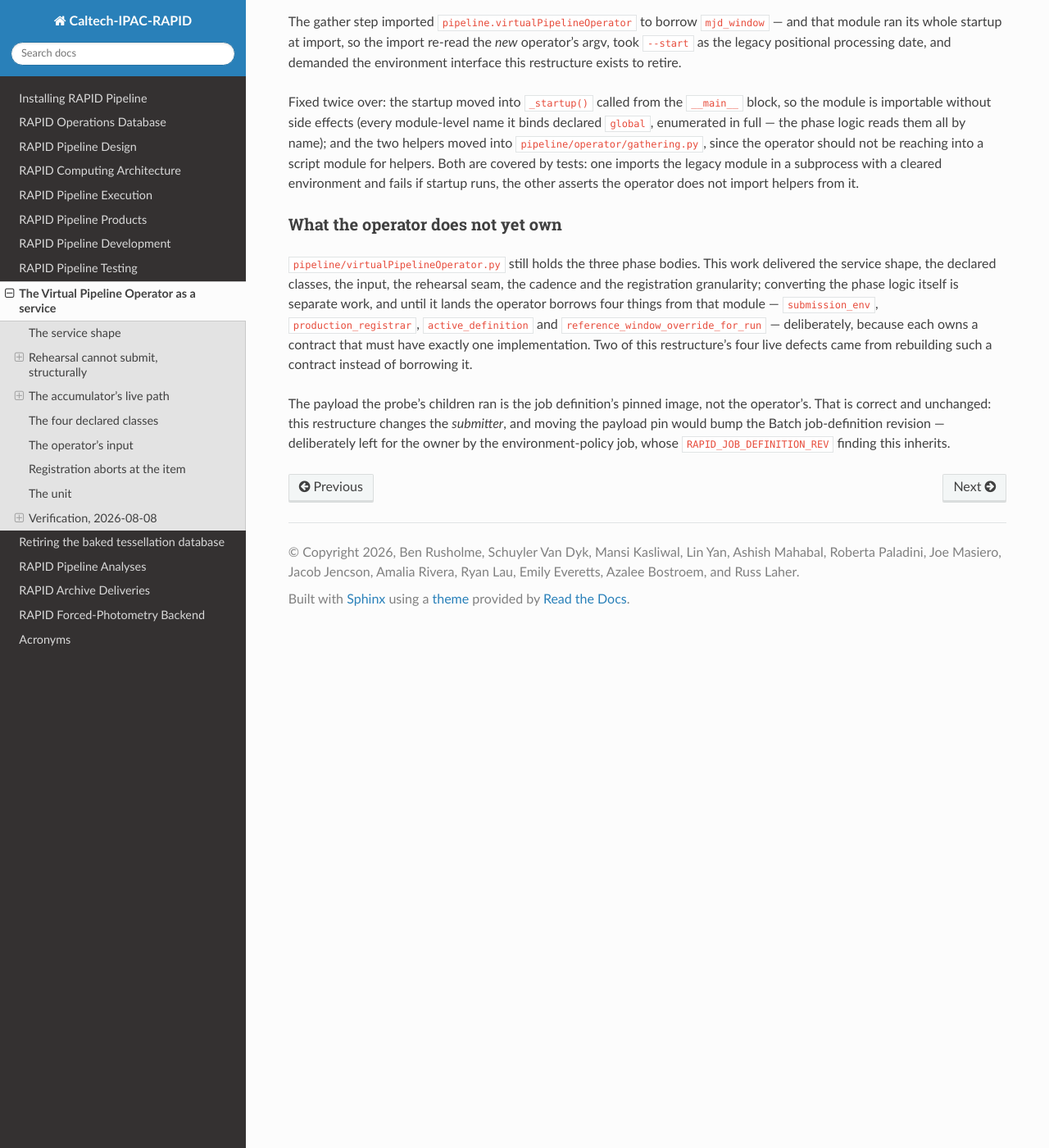
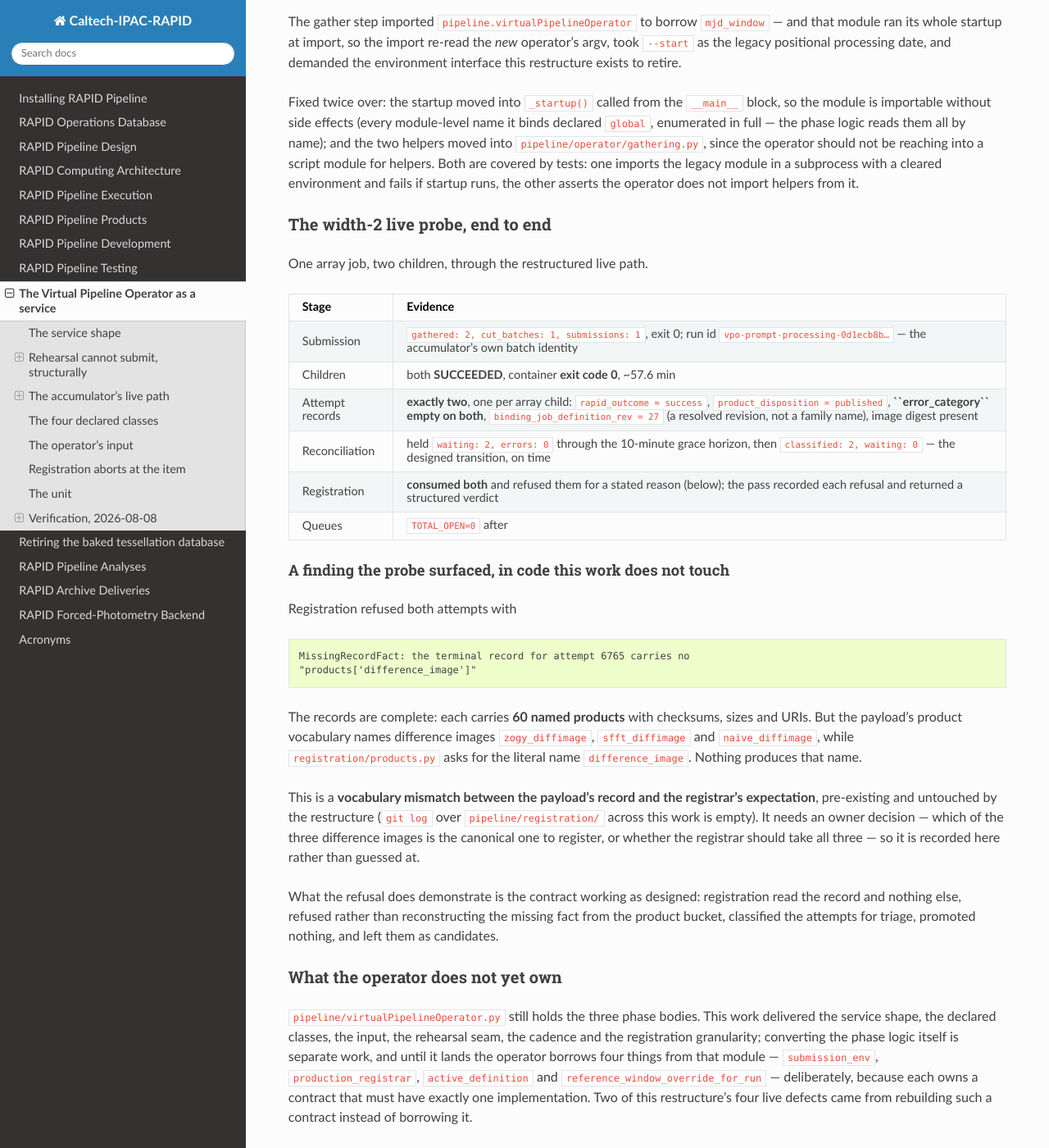
Before and after one commit to Caltech-IPAC/rapid, a Sphinx documentation site: the page built from docs/source/dev/vpo_service.rst, in a window 1280 px wide and 1400 px high, scrolled down 7071 px. Shown: the whole window at 82% size. Built offline with Sphinx 7.4.7 and the Read the Docs theme 3.1.0, drawn with Linux system fonts in a browser that asks for light colours.

Commit message:
docs: the width-2 probe end to end, and the product-name mismatch it found
The probe's full record: submission through the restructured live path,
both children SUCCEEDED at container exit 0 in ~57.6 min, exactly two
attempt rows with rapid_outcome=success, product_disposition=published,
empty error_category and a RESOLVED job-definition revision (27, not a
family name), the reconciler holding waiting:2 through its 10-minute
grace horizon and then classifying both on time, and queues back to
TOTAL_OPEN=0.

Registration consumed both attempts and REFUSED them, for a reason worth
recording because it is not this work's:

  MissingRecordFact: the terminal record for attempt 6765 carries no
  "products['difference_image']"

The records are complete -- 60 named products each, with checksums, sizes
and URIs. The payload names its difference images zogy_diffimage,
sfft_diffimage and naive_diffimage; registration/products.py asks for the
literal name difference_image, which nothing produces. A vocabulary
mismatch between the record's author and its reader, pre-existing and
untouched here (git log over pipeline/registration/ across this work is
empty). Recorded rather than guessed at: which of the three difference
images is canonical, or whether all three should register, is an owner
call in the science layer.

The refusal is also the contract working: registration read the record
and nothing else, refused rather than reconstructing the fact from the
product bucket, classified for triage and promoted nothing.

check_rst_structure.py: TOTAL_PROBLEMS=0.

```diff
--- a/docs/source/dev/vpo_service.rst
+++ b/docs/source/dev/vpo_service.rst
@@ -473,6 +473,66 @@ imports the legacy module in a subprocess with a cleared environment and
 fails if startup runs, the other asserts the operator does not import
 helpers from it.
 
+The width-2 live probe, end to end
+===================================
+
+One array job, two children, through the restructured live path.
+
+.. list-table::
+   :header-rows: 1
+
+   * - Stage
+     - Evidence
+   * - Submission
+     - ``gathered: 2, cut_batches: 1, submissions: 1``, exit 0; run id
+       ``vpo-prompt-processing-0d1ecb8b…`` — the accumulator's own batch
+       identity
+   * - Children
+     - both **SUCCEEDED**, container **exit code 0**, ~57.6 min
+   * - Attempt records
+     - **exactly two**, one per array child:
+       ``rapid_outcome = success``, ``product_disposition = published``,
+       **``error_category`` empty on both**,
+       ``binding_job_definition_rev = 27`` (a resolved revision, not a
+       family name), image digest present
+   * - Reconciliation
+     - held ``waiting: 2, errors: 0`` through the 10-minute grace
+       horizon, then ``classified: 2, waiting: 0`` — the designed
+       transition, on time
+   * - Registration
+     - **consumed both** and refused them for a stated reason (below);
+       the pass recorded each refusal and returned a structured verdict
+   * - Queues
+     - ``TOTAL_OPEN=0`` after
+
+A finding the probe surfaced, in code this work does not touch
+--------------------------------------------------------------
+
+Registration refused both attempts with
+
+.. code-block:: text
+
+   MissingRecordFact: the terminal record for attempt 6765 carries no
+   "products['difference_image']"
+
+The records are complete: each carries **60 named products** with
+checksums, sizes and URIs. But the payload's product vocabulary names
+difference images ``zogy_diffimage``, ``sfft_diffimage`` and
+``naive_diffimage``, while ``registration/products.py`` asks for the
+literal name ``difference_image``. Nothing produces that name.
+
+This is a **vocabulary mismatch between the payload's record and the
+registrar's expectation**, pre-existing and untouched by the restructure
+(``git log`` over ``pipeline/registration/`` across this work is empty).
+It needs an owner decision — which of the three difference images is the
+canonical one to register, or whether the registrar should take all
+three — so it is recorded here rather than guessed at.
+
+What the refusal does demonstrate is the contract working as designed:
+registration read the record and nothing else, refused rather than
+reconstructing the missing fact from the product bucket, classified the
+attempts for triage, promoted nothing, and left them as candidates.
+
 What the operator does not yet own
 ==================================
 
```
